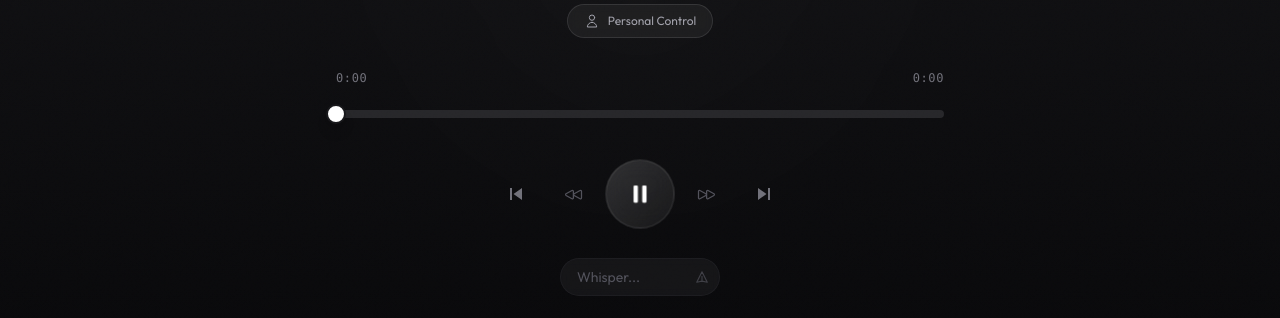
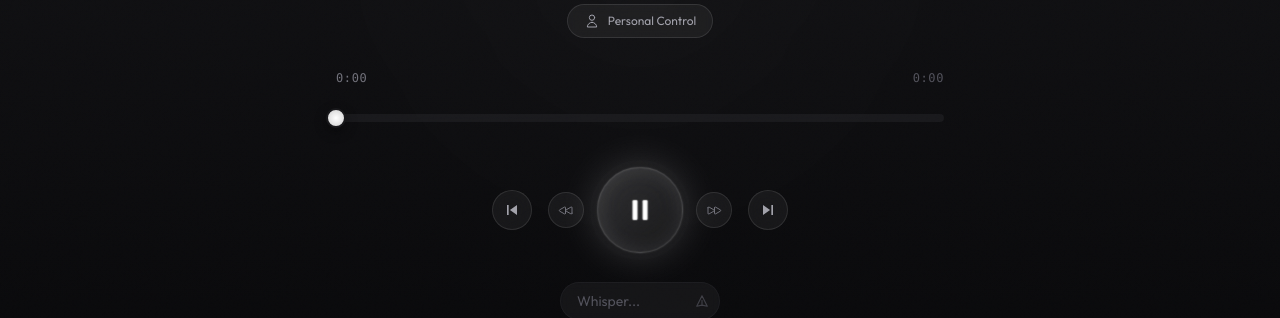
Before and after one commit to HarshalPatel1972/hum, a Next.js app in the folder client/: page /room/1 in a window 1280 px wide. Both pictures are taken after a click on the button 640 px from the left and 660 px from the top of the page. Shown: the part 466-784 px from the top of the page. Built offline with nearby package versions, Linux system fonts and the light colour scheme; no server answers.

Commit message:
feat: premium UI polish - glassmorphism, spring animations, glow effects

```diff
--- a/client/src/components/UI/ControlBar.tsx
+++ b/client/src/components/UI/ControlBar.tsx
@@ -50,7 +50,6 @@ export default function ControlBar({
   const handleSliderRelease = () => {
     if (duration > 0) {
       const newTime = (sliderValue / 100) * duration;
-      console.log('[Seek] Seeking to:', newTime);
       onSeek(newTime);
     }
     setIsDragging(false);
@@ -60,32 +59,60 @@ export default function ControlBar({
 
   return (
     <div className="w-full max-w-2xl mx-auto px-8">
-      {/* Progress Bar */}
+      {/* Progress Bar with Glass Effect */}
       <div className="relative w-full mb-8">
         {/* Time labels */}
         <div className="flex justify-between mb-3 text-xs text-zinc-500 font-mono tracking-wider">
-          <span>{formatTime(displayTime)}</span>
-          <span>{formatTime(duration)}</span>
+          <motion.span
+            key={Math.floor(displayTime)}
+            initial={{ opacity: 0, y: -5 }}
+            animate={{ opacity: 1, y: 0 }}
+            transition={{ duration: 0.2 }}
+          >
+            {formatTime(displayTime)}
+          </motion.span>
+          <span className="text-zinc-600">{formatTime(duration)}</span>
         </div>
 
-        {/* Slider container */}
-        <div className="relative h-8 flex items-center">
-          {/* Background track */}
-          <div className="absolute left-0 right-0 h-2 bg-zinc-800 rounded-full" />
-
-          {/* Progress fill */}
-          <div
-            className="absolute left-0 h-2 rounded-full bg-white"
-            style={{ width: `${sliderValue}%` }}
+        {/* Slider container with glassmorphism */}
+        <div className="relative h-10 flex items-center group">
+          {/* Glow effect on hover */}
+          <motion.div
+            className="absolute inset-0 rounded-full blur-xl opacity-0 group-hover:opacity-30"
+            style={{ background: 'linear-gradient(90deg, rgba(255,255,255,0.1), rgba(255,255,255,0.3))' }}
+            animate={{ opacity: isDragging ? 0.5 : 0 }}
           />
 
-          {/* Thumb */}
-          <div
-            className="absolute w-5 h-5 bg-white rounded-full shadow-lg border-2 border-zinc-900 pointer-events-none"
-            style={{ left: `calc(${sliderValue}% - 10px)` }}
+          {/* Background track */}
+          <div className="absolute left-0 right-0 h-2 bg-zinc-800/50 backdrop-blur-sm rounded-full" />
+
+          {/* Progress fill with gradient */}
+          <motion.div
+            className="absolute left-0 h-2 rounded-full"
+            style={{
+              width: `${sliderValue}%`,
+              background: 'linear-gradient(90deg, rgba(255,255,255,0.4), rgba(255,255,255,0.8))',
+            }}
+            animate={{ scaleY: isDragging ? 1.2 : 1 }}
           />
 
-          {/* Actual range input - full size for easy touch */}
+          {/* Animated thumb */}
+          <motion.div
+            className="absolute w-5 h-5 rounded-full shadow-lg border-2 border-zinc-900 pointer-events-none"
+            style={{
+              left: `calc(${sliderValue}% - 10px)`,
+              background: 'radial-gradient(circle, rgba(255,255,255,1), rgba(255,255,255,0.8))',
+            }}
+            animate={{
+              scale: isDragging ? 1.3 : 1,
+              boxShadow: isDragging
+                ? '0 0 20px rgba(255,255,255,0.5)'
+                : '0 4px 12px rgba(0,0,0,0.4)'
+            }}
+            transition={{ type: "spring", stiffness: 300, damping: 20 }}
+          />
+
+          {/* Actual range input */}
           <input
             type="range"
             min={0}
@@ -101,17 +128,20 @@ export default function ControlBar({
         </div>
       </div>
 
-      {/* Controls Row */}
+      {/* Controls Row with Glass Morphism */}
       <div className="flex items-center justify-center gap-4">
         {/* Previous Track */}
         <motion.button
           onClick={onPrevTrack}
-          className="text-zinc-500 hover:text-zinc-300 transition-colors p-3"
+          className="w-10 h-10 rounded-full flex items-center justify-center
+                     bg-white/5 backdrop-blur-md border border-white/10
+                     text-zinc-400 hover:text-white hover:bg-white/10
+                     transition-all"
+          whileHover={{ scale: 1.1, borderColor: 'rgba(255,255,255,0.2)' }}
+          whileTap={{ scale: 0.95 }}
           aria-label="Previous track"
-          whileHover={{ scale: 1.1 }}
-          whileTap={{ scale: 0.95 }}
         >
-          <svg className="w-6 h-6" fill="currentColor" viewBox="0 0 24 24">
+          <svg className="w-5 h-5" fill="currentColor" viewBox="0 0 24 24">
             <path d="M6 6h2v12H6zm3.5 6l8.5 6V6z" />
           </svg>
         </motion.button>
@@ -119,50 +149,87 @@ export default function ControlBar({
         {/* Skip Back 10s */}
         <motion.button
           onClick={() => onSeek(Math.max(0, currentTime - 10))}
-          className="text-zinc-600 hover:text-zinc-400 transition-colors p-2"
-          aria-label="Skip back 10 seconds"
+          className="w-9 h-9 rounded-full flex items-center justify-center
+                     bg-white/5 backdrop-blur-md border border-white/10
+                     text-zinc-500 hover:text-zinc-300 hover:bg-white/10
+                     transition-all"
           whileHover={{ scale: 1.1 }}
           whileTap={{ scale: 0.95 }}
+          aria-label="Skip back 10 seconds"
         >
-          <svg className="w-5 h-5" fill="none" viewBox="0 0 24 24" stroke="currentColor" strokeWidth={1.5}>
+          <svg className="w-4 h-4" fill="none" viewBox="0 0 24 24" stroke="currentColor" strokeWidth={1.5}>
             <path strokeLinecap="round" strokeLinejoin="round" d="M21 16.811c0 .864-.933 1.405-1.683.977l-7.108-4.062a1.125 1.125 0 010-1.953l7.108-4.062A1.125 1.125 0 0121 8.688v8.123zM11.25 16.811c0 .864-.933 1.405-1.683.977l-7.108-4.062a1.125 1.125 0 010-1.953L9.567 7.71a1.125 1.125 0 011.683.977v8.123z" />
           </svg>
         </motion.button>
 
-        {/* Play/Pause */}
+        {/* Play/Pause - Premium Glass Button */}
         <motion.button
           onClick={onPlayPause}
-          className="w-16 h-16 rounded-full flex items-center justify-center"
+          className="w-20 h-20 rounded-full flex items-center justify-center relative group"
           style={{
-            background: 'linear-gradient(135deg, rgba(255,255,255,0.15) 0%, rgba(255,255,255,0.05) 100%)',
-            backdropFilter: 'blur(10px)',
-            border: '1px solid rgba(255,255,255,0.1)',
+            background: 'linear-gradient(135deg, rgba(255,255,255,0.15), rgba(255,255,255,0.05))',
+            backdropFilter: 'blur(20px)',
+            border: '1px solid rgba(255,255,255,0.2)',
           }}
-          aria-label={isPlaying ? 'Pause' : 'Play'}
-          whileHover={{ scale: 1.08 }}
+          whileHover={{
+            scale: 1.08,
+            boxShadow: '0 0 40px rgba(255,255,255,0.2), inset 0 0 20px rgba(255,255,255,0.1)'
+          }}
           whileTap={{ scale: 0.95 }}
+          animate={{
+            boxShadow: isPlaying
+              ? '0 0 30px rgba(255,255,255,0.15)'
+              : '0 8px 20px rgba(0,0,0,0.3)'
+          }}
+          transition={{ type: "spring", stiffness: 300, damping: 25 }}
         >
+          {/* Glow ring when playing */}
+          {isPlaying && (
+            <motion.div
+              className="absolute inset-0 rounded-full"
+              style={{ border: '2px solid rgba(255,255,255,0.3)' }}
+              animate={{ scale: [1, 1.2, 1], opacity: [0.5, 0, 0.5] }}
+              transition={{ duration: 2, repeat: Infinity }}
+            />
+          )}
+
+          {/* Icon */}
           {isPlaying ? (
-            <svg className="w-6 h-6 text-white" fill="currentColor" viewBox="0 0 24 24">
+            <motion.svg
+              className="w-7 h-7 text-white"
+              fill="currentColor"
+              viewBox="0 0 24 24"
+              initial={{ rotate: 0 }}
+              animate={{ rotate: 0 }}
+            >
               <rect x="6" y="4" width="4" height="16" rx="1" />
               <rect x="14" y="4" width="4" height="16" rx="1" />
-            </svg>
+            </motion.svg>
           ) : (
-            <svg className="w-6 h-6 text-white ml-1" fill="currentColor" viewBox="0 0 24 24">
+            <motion.svg
+              className="w-7 h-7 text-white ml-1"
+              fill="currentColor"
+              viewBox="0 0 24 24"
+              initial={{ scale: 0.9 }}
+              animate={{ scale: 1 }}
+            >
               <path d="M8 5v14l11-7z" />
-            </svg>
+            </motion.svg>
           )}
         </motion.button>
 
         {/* Skip Forward 10s */}
         <motion.button
           onClick={() => onSeek(Math.min(duration, currentTime + 10))}
-          className="text-zinc-600 hover:text-zinc-400 transition-colors p-2"
-          aria-label="Skip forward 10 seconds"
+          className="w-9 h-9 rounded-full flex items-center justify-center
+                     bg-white/5 backdrop-blur-md border border-white/10
+                     text-zinc-500 hover:text-zinc-300 hover:bg-white/10
+                     transition-all"
           whileHover={{ scale: 1.1 }}
           whileTap={{ scale: 0.95 }}
+          aria-label="Skip forward 10 seconds"
         >
-          <svg className="w-5 h-5" fill="none" viewBox="0 0 24 24" stroke="currentColor" strokeWidth={1.5}>
+          <svg className="w-4 h-4" fill="none" viewBox="0 0 24 24" stroke="currentColor" strokeWidth={1.5}>
             <path strokeLinecap="round" strokeLinejoin="round" d="M3 8.688c0-.864.933-1.405 1.683-.977l7.108 4.062a1.125 1.125 0 010 1.953l-7.108 4.062A1.125 1.125 0 013 16.81V8.688zM12.75 8.688c0-.864.933-1.405 1.683-.977l7.108 4.062a1.125 1.125 0 010 1.953l-7.108 4.062a1.125 1.125 0 01-1.683-.977V8.688z" />
           </svg>
         </motion.button>
@@ -170,12 +237,15 @@ export default function ControlBar({
         {/* Next Track */}
         <motion.button
           onClick={onNextTrack}
-          className="text-zinc-500 hover:text-zinc-300 transition-colors p-3"
+          className="w-10 h-10 rounded-full flex items-center justify-center
+                     bg-white/5 backdrop-blur-md border border-white/10
+                     text-zinc-400 hover:text-white hover:bg-white/10
+                     transition-all"
+          whileHover={{ scale: 1.1, borderColor: 'rgba(255,255,255,0.2)' }}
+          whileTap={{ scale: 0.95 }}
           aria-label="Next track"
-          whileHover={{ scale: 1.1 }}
-          whileTap={{ scale: 0.95 }}
         >
-          <svg className="w-6 h-6" fill="currentColor" viewBox="0 0 24 24">
+          <svg className="w-5 h-5" fill="currentColor" viewBox="0 0 24 24">
             <path d="M6 18l8.5-6L6 6v12zM16 6v12h2V6h-2z" />
           </svg>
         </motion.button>
```
